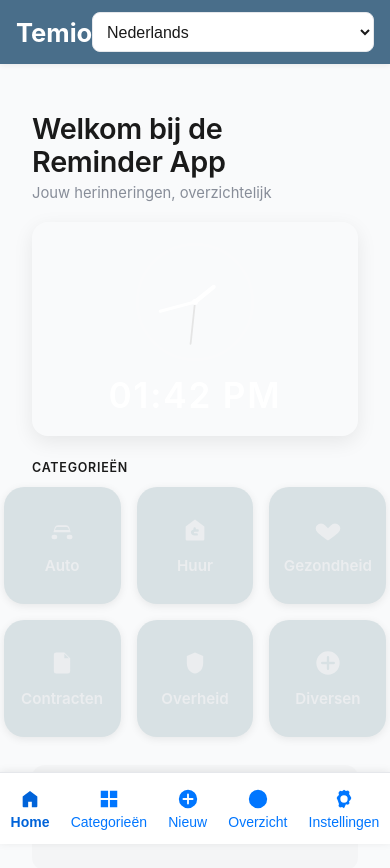
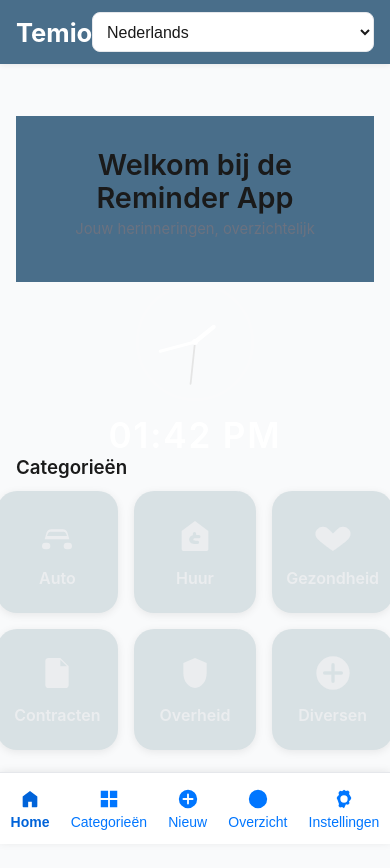
Before and after one commit to harrolds/temio, a React (Vite) app: page / in a window 390 px wide. Shown: the top 868 px of the page. Built offline with nearby package versions, Linux system fonts and the light colour scheme.

Commit message:
Update styles.css

```diff
--- a/src/styles.css
+++ b/src/styles.css
@@ -1,38 +1,38 @@
 /* ================================================================
    Temio / Reminder App
    Stylesheet – Base Layout & Structure
-   Precision & Pulse v2.1  (Compatibele Mapping)
+   Precision & Pulse v2.1.2 – Definitief Home Correctie
    ================================================================ */
 
-/* === Design Tokens – Precision & Pulse v2.1 === */
+/* === DESIGN TOKENS ================================================= */
 :root {
-  /* --- Kleuren (officiële tokens) --- */
+  /* --- Kleuren --- */
   --temio-color-bg: #f9fafb;
   --temio-color-surface: #ffffff;
   --temio-color-header: #496e8a;
-  --temio-color-primary: #0076ff;
-  --temio-color-primary-hover: #0063d9;
-  --temio-color-primary-active: #004ea8;
+  --temio-color-primary: #496e8a;
+  --temio-color-primary-hover: #3f627c;
+  --temio-color-primary-active: #365770;
   --temio-color-tile: #d8e1e4;
   --temio-color-chip: #eef2f7;
   --temio-color-border: #e5e7eb;
   --temio-color-text-primary: #1a1a1a;
   --temio-color-text-secondary: #6b7280;
-  --temio-color-icon: #ebedef;
+  --temio-color-icon: #496e8a;
 
-  /* --- Typografie & radius --- */
+  /* --- Typografie --- */
   --temio-font-primary: "Inter", system-ui, -apple-system, Segoe UI, Roboto, Arial, sans-serif;
   --temio-font-secondary: "Poppins", var(--temio-font-primary);
+
+  /* --- Radius & Shadow --- */
   --temio-radius-sm: 8px;
   --temio-radius-md: 16px;
   --temio-radius-lg: 24px;
+  --temio-shadow-light: 0 2px 6px rgba(0, 0, 0, 0.08);
+  --temio-shadow-soft: 0 4px 16px rgba(0, 0, 0, 0.06);
+  --temio-overlay-light: rgba(255, 255, 255, 0.15);
 
-  /* --- Schaduwen & effecten --- */
-  --temio-shadow-light: 0 2px 8px rgba(0,0,0,0.08);
-  --temio-shadow-soft: 0 6px 24px rgba(0,0,0,.06), 0 2px 8px rgba(0,0,0,.04);
-  --temio-overlay-light: rgba(255,255,255,0.15);
-
-  /* --- Aliaslaag (backward compatibility) --- */
+  /* === ALIASLAAG (Backward compatibility) === */
   --color-bg: var(--temio-color-bg);
   --color-surface: var(--temio-color-surface);
   --color-header-bg: var(--temio-color-header);
@@ -43,17 +43,18 @@
   --color-heading: var(--temio-color-text-primary);
   --color-muted: var(--temio-color-text-secondary);
   --color-border: var(--temio-color-border);
-  --color-shadow: rgba(0,0,0,0.08);
+  --color-shadow: rgba(0, 0, 0, 0.08);
 
   --font-primary: var(--temio-font-primary);
   --font-secondary: var(--temio-font-secondary);
-
   --radius-sm: var(--temio-radius-sm);
   --radius-md: var(--temio-radius-md);
   --radius-lg: var(--temio-radius-lg);
 }
 
-/* === Reset & Box Model === */
+/* ================================================================
+   RESET & BASICS
+   ================================================================ */
 *,
 *::before,
 *::after {
@@ -62,7 +63,6 @@
   padding: 0;
 }
 
-/* === Root, HTML & Body === */
 html,
 body,
 #root {
@@ -75,13 +75,12 @@ body,
   -moz-osx-font-smoothing: grayscale;
 }
 
-/* === Layout Containers === */
 main {
-  min-height: calc(100vh - 72px); /* ruimte voor vaste footer */
+  min-height: calc(100vh - 72px);
   display: flex;
   flex-direction: column;
-  padding: 1rem;
-  padding-bottom: 5.5rem; /* voorkomt overlap met vaste footer */
+  padding: 0;
+  background: var(--color-bg);
 }
 
 section {
@@ -89,19 +88,20 @@ section {
   margin: 0 auto;
 }
 
-/* === Headings & Text === */
+/* ================================================================
+   TYPOGRAFIE
+   ================================================================ */
 h1, h2, h3, h4, h5, h6 {
   font-family: var(--font-secondary);
   font-weight: 600;
   color: var(--color-heading);
 }
 
-p {
-  line-height: 1.6;
-  margin-bottom: 1rem;
-}
+p { line-height: 1.6; margin-bottom: 1rem; }
 
-/* === Buttons === */
+/* ================================================================
+   BUTTONS & LINKS
+   ================================================================ */
 button {
   cursor: pointer;
   border: none;
@@ -109,166 +109,229 @@ button {
   font-weight: 500;
   transition: background-color 0.2s ease, transform 0.15s ease;
 }
+button:hover { transform: translateY(-1px); }
 
-button:hover {
-  transform: translateY(-1px);
+.btn-primary {
+  background: var(--color-accent);
+  color: #fff;
+  border: none;
+  padding: 0.6rem 1rem;
+  border-radius: var(--radius-sm);
+  font-weight: 600;
+  cursor: pointer;
+  transition: background-color 0.2s ease;
 }
+.btn-primary:hover { background: var(--color-accent-hover); }
 
-/* === Links === */
 a {
   color: var(--color-accent);
   text-decoration: none;
   transition: color 0.2s ease;
 }
-
-a:hover {
-  color: var(--color-accent-hover);
-}
-
-/* === Grid Utilities === */
-.grid {
-  display: grid;
-  gap: 1rem;
-}
-
-.grid-2 {
-  grid-template-columns: repeat(auto-fit, minmax(250px, 1fr));
-}
-
-.grid-3 {
-  grid-template-columns: repeat(auto-fit, minmax(180px, 1fr));
-}
-
-/* === Utility Classes === */
-.hidden {
-  display: none !important;
-}
-
-.center {
-  display: flex;
-  justify-content: center;
-  align-items: center;
-}
-
-/* === Footer spacing helper (vaste footer in beeld) === */
-.has-fixed-footer {
-  padding-bottom: 5.5rem;
-}
+a:hover { color: var(--color-accent-hover); }
 
 /* ================================================================
-   Sprint 2.4 – Home Polish: HeroClock + TaskList + Micro-typography
+   GRID & UTILITIES
    ================================================================ */
+.grid { display: grid; gap: 1rem; }
+.grid-2 { grid-template-columns: repeat(auto-fit, minmax(250px, 1fr)); }
+.grid-3 { grid-template-columns: repeat(auto-fit, minmax(180px, 1fr)); }
+.hidden { display: none !important; }
+.center { display: flex; justify-content: center; align-items: center; }
 
-:root {
-  --fx-ease: cubic-bezier(.2,.8,.2,1);
-  --caps-letterspace: .06em;
+/* ================================================================
+   HERO CLOCK ZONE
+   ================================================================ */
+.home-hero {
+  background: var(--color-header-bg);
+  color: #fff;
+  padding: 2rem 1rem 1.5rem;
+  text-align: center;
 }
-
-/* Micro-typography helpers */
-.microtype-tight { letter-spacing: -0.01em; }
-.microtype-subtle { opacity: .8; }
-.microtype-caps { text-transform: uppercase; letter-spacing: var(--caps-letterspace); font-size: .78rem; }
-.clamp-1 { display: -webkit-box; -webkit-line-clamp: 1; -webkit-box-orient: vertical; overflow: hidden; }
-
-/* Subtle fade + hover lift */
-@keyframes fadeInUp {
-  from { opacity: 0; transform: translateY(4px); }
-  to   { opacity: 1; transform: translateY(0); }
-}
-.fade-in { animation: fadeInUp .4s var(--fx-ease) both; }
-.fade-in-delayed { animation: fadeInUp .6s var(--fx-ease) both; }
-.hover-raise { transition: transform .18s var(--fx-ease), box-shadow .18s var(--fx-ease); }
-.hover-raise:hover { transform: translateY(-2px); box-shadow: var(--temio-shadow-soft); }
-@media (prefers-reduced-motion: reduce) {
-  .fade-in, .fade-in-delayed { animation: none !important; }
-  .hover-raise, .hover-raise:hover { transition: none !important; transform: none !important; box-shadow: none !important; }
-}
-
-/* Home layout */
-.home-section { padding: 1rem; max-width: 960px; margin: 0 auto; }
-.home-hero { margin-bottom: 1rem; }
-.home-title { font-size: clamp(1.25rem, 1rem + 1.6vw, 2rem); line-height: 1.15; }
-.home-subtitle { margin-top: .25rem; font-size: clamp(.9rem, .85rem + .3vw, 1.05rem); }
-.home-categories-heading { margin: 1rem 0 .5rem; }
-
-/* HeroClock */
 .hero-clock-card {
-  background-color: var(--color-header-bg);
+  background: transparent;
   color: #fff;
-  border-radius: 1rem;
-  padding: 1.25rem 0;
-  margin: 1rem 0 1.5rem;
+  border: 0;
+  border-radius: 0;
   display: flex;
   flex-direction: column;
   align-items: center;
   justify-content: center;
-  box-shadow: 0 6px 20px var(--color-shadow);
 }
-
 .hero-clock-face {
   width: 120px;
   height: 120px;
   position: relative;
   margin-bottom: 0.75rem;
 }
-
-.hero-clock-svg {
-  width: 100%;
-  height: 100%;
-}
-
+.hero-clock-svg { width: 100%; height: 100%; }
 .clock-bg {
   fill: none;
   stroke: var(--temio-overlay-light);
   stroke-width: 3;
 }
-
-.hand { stroke-linecap: round; transform-origin: 50% 50%; transition: transform 0.4s cubic-bezier(0.4,0.2,0.3,1); }
+.hand {
+  stroke-linecap: round;
+  transform-origin: 50% 50%;
+  transition: transform 0.4s cubic-bezier(0.4, 0.2, 0.3, 1);
+}
 .hand.hour { stroke: #fff; stroke-width: 3.5; }
 .hand.minute { stroke: #fff; stroke-width: 2.5; }
 .hand.second { stroke: #e0e0e0; stroke-width: 1.5; opacity: 0.8; }
 .clock-center { fill: #fff; }
-
-.hero-clock-digital { font-size: 2.2rem; font-weight: 600; letter-spacing: 0.05em; text-align: center; }
-
-/* TaskList */
-.tasklist { margin: 1.75rem 0 1.25rem; padding: .5rem; border-radius: .75rem; background: rgba(0,0,0,.02); }
-.tasklist__header { display: flex; align-items: baseline; justify-content: space-between; padding: .25rem .5rem .5rem; }
-.tasklist__title { font-size: 1rem; }
-.tasklist__count { font-variant-numeric: tabular-nums; }
-.tasklist__empty { padding: .5rem; }
-.tasklist__list { list-style: none; display: grid; grid-template-columns: 1fr; gap: .5rem; }
-.tasklist__item { background: var(--color-surface); border-radius: .75rem; border: 1px solid var(--color-border); }
-.tasklist__link { display: block; padding: .75rem .9rem; color: inherit; text-decoration: none; }
-.tasklist__line1 { display: flex; justify-content: space-between; gap: .5rem; }
-.tasklist__name { font-weight: 600; }
-.tasklist__date { font-variant-numeric: tabular-nums; opacity: .8; }
-.tasklist__line2 { margin-top: .15rem; }
-.tasklist__meta { margin-top: .35rem; opacity: .65; font-weight: 500; }
-
-/* Tiles */
-.home-grid { display: grid; grid-template-columns: repeat(2, minmax(0, 1fr)); gap: .75rem; margin: .5rem 0 1.5rem; }
-@media (min-width: 640px) { .home-grid { grid-template-columns: repeat(3, minmax(0, 1fr)); } }
-.home-tile {
-  display: flex; flex-direction: column; align-items: center; gap: .35rem;
-  padding: .9rem; border-radius: 1rem;
-  background: var(--color-surface); text-decoration: none; color: inherit;
-  border: 1px solid var(--color-border);
+.hero-clock-digital {
+  font-size: 2.2rem;
+  font-weight: 600;
+  letter-spacing: 0.05em;
+  text-align: center;
 }
-.home-tile .tile-icon .icon-filled { width: 28px; height: 28px; }
-.home-tile .tile-label { font-weight: 600; font-size: .95rem; }
 
 /* ================================================================
-   Form uitbreidingen (Datum/Tijd/Herhalen/Prioriteit)
+   CATEGORIEËN
    ================================================================ */
+.home-section {
+  background: var(--color-surface);
+  max-width: 960px;
+  margin: 0 auto;
+  padding: 1.25rem 1rem;
+}
+.home-title {
+  font-family: var(--font-secondary);
+  font-size: clamp(1.25rem, 1rem + 1.6vw, 2rem);
+  line-height: 1.15;
+  color: var(--color-heading);
+}
+.home-subtitle {
+  margin-top: .25rem;
+  font-size: clamp(.9rem, .85rem + .3vw, 1.05rem);
+  color: var(--color-muted);
+}
+.home-categories-heading {
+  margin: 1rem 0 .75rem;
+  color: var(--color-heading);
+  font-family: var(--font-secondary);
+}
 
-.reminder-form label { display: block; margin-bottom: 0.75rem; }
+.home-grid {
+  display: grid;
+  grid-template-columns: repeat(2, 1fr);
+  gap: 1rem;
+  justify-content: center;
+  margin-bottom: 1.5rem;
+}
+@media (min-width: 640px) { .home-grid { grid-template-columns: repeat(3, 1fr); } }
+
+.home-tile {
+  display: flex;
+  flex-direction: column;
+  align-items: center;
+  justify-content: center;
+  gap: .5rem;
+  padding: .9rem;
+  background: var(--temio-color-tile);
+  color: var(--temio-color-icon);
+  border-radius: 20px;
+  text-decoration: none;
+  border: 0;
+  box-shadow: var(--temio-shadow-light);
+  transition: transform .15s ease;
+  aspect-ratio: 1 / 1;
+}
+.home-tile:hover { transform: translateY(-2px); }
+.home-tile .icon-filled { color: var(--temio-color-header); }
+.tile-label {
+  font-weight: 600;
+  color: var(--temio-color-header);
+}
+
+/* ================================================================
+   AANKOMENDE HERINNERINGEN
+   ================================================================ */
+.tasklist {
+  background: transparent;
+  margin: 1.5rem 0 1.5rem;
+  padding: 0;
+}
+.tasklist__header {
+  display: flex;
+  align-items: baseline;
+  justify-content: space-between;
+  padding: 0 0 .5rem 0;
+}
+.tasklist__title { font-size: 1rem; color: var(--color-heading); }
+.tasklist__count { font-variant-numeric: tabular-nums; color: var(--color-muted); }
+
+.tasklist__list {
+  list-style: none;
+  display: grid;
+  grid-template-columns: 1fr;
+  gap: .75rem;
+}
+.tasklist__item {
+  background: var(--temio-color-tile);
+  border-radius: .75rem;
+  border: 1px solid var(--color-border);
+  box-shadow: var(--temio-shadow-light);
+}
+.tasklist__link {
+  display: block;
+  padding: .9rem 1rem;
+  color: var(--color-text);
+  text-decoration: none;
+}
+.tasklist__name { font-weight: 600; color: var(--color-heading); }
+.tasklist__date { font-variant-numeric: tabular-nums; color: var(--color-muted); }
+.tasklist__meta { margin-top: .25rem; opacity: .7; font-weight: 500; }
+
+/* ================================================================
+   FOOTER
+   ================================================================ */
+footer {
+  position: fixed;
+  left: 0; bottom: 0;
+  width: 100%; height: 72px;
+  background: var(--color-surface);
+  border-top: 1px solid var(--color-border);
+  display: flex;
+  justify-content: space-around;
+  align-items: center;
+  box-shadow: 0 -1px 8px var(--color-shadow);
+  z-index: 1000;
+}
+footer button, footer a {
+  background: transparent;
+  border: none;
+  display: flex;
+  flex-direction: column;
+  align-items: center;
+  gap: .25rem;
+  color: var(--color-muted);
+  font-size: .875rem;
+}
+footer button:hover, footer a:hover {
+  background: transparent !important;
+  transform: none !important;
+}
+footer .active {
+  color: var(--color-accent);
+  font-weight: 700;
+}
+
+/* ================================================================
+   FORMS
+   ================================================================ */
+.reminder-form label {
+  display: block;
+  margin-bottom: 0.75rem;
+}
 .date-time-row { display: flex; gap: 0.75rem; }
 .date-time-row input { width: 100%; }
 
 .offsets { margin-bottom: 1rem; }
 .offsets .label { font-weight: 600; margin-bottom: 0.3rem; }
-.offset-buttons { display: flex; flex-wrap: wrap; gap: 0.4rem; }
+.offset-buttons {
+  display: flex; flex-wrap: wrap; gap: 0.4rem;
+}
 .offset-buttons button {
   padding: 0.3rem 0.6rem;
   border-radius: 6px;
@@ -281,20 +344,17 @@ a:hover {
   color: #fff;
 }
 .offset-custom { margin-top: 0.4rem; display: flex; gap: 0.3rem; }
-
-.repeat-picker { display: flex; flex-direction: column; gap: 0.5rem; margin-bottom: 1rem; }
-
+.repeat-picker {
+  display: flex; flex-direction: column; gap: 0.5rem; margin-bottom: 1rem;
+}
 select { width: 100%; padding: 0.4rem; }
 
-.btn-primary {
-  background: var(--color-accent);
-  color: #fff;
-  border: none;
-  padding: 0.6rem 1rem;
-  border-radius: 8px;
-  font-weight: 600;
-  cursor: pointer;
-  transition: background-color 0.2s ease;
+/* ================================================================
+   MISC UTILITIES
+   ================================================================ */
+.has-fixed-footer { padding-bottom: 5.5rem; }
+.fade-in { animation: fadeInUp .4s both; }
+@keyframes fadeInUp {
+  from { opacity: 0; transform: translateY(4px); }
+  to { opacity: 1; transform: translateY(0); }
 }
-
-.btn-primary:hover { background: var(--color-accent-hover); }
```
